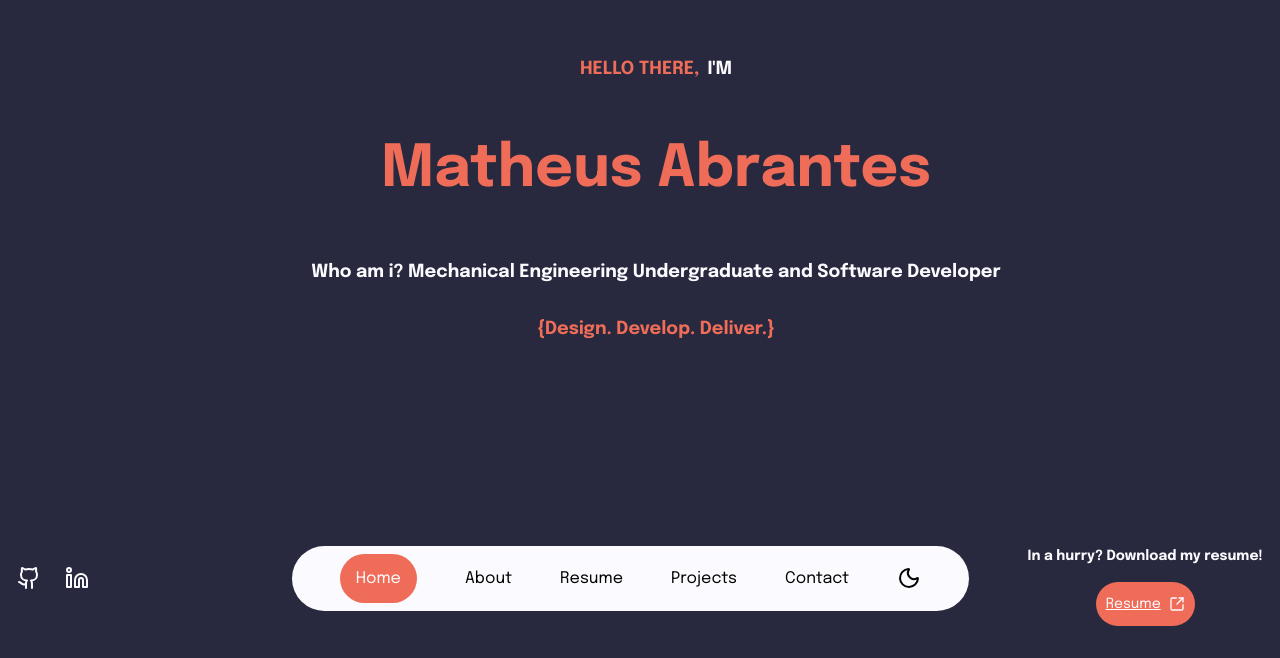
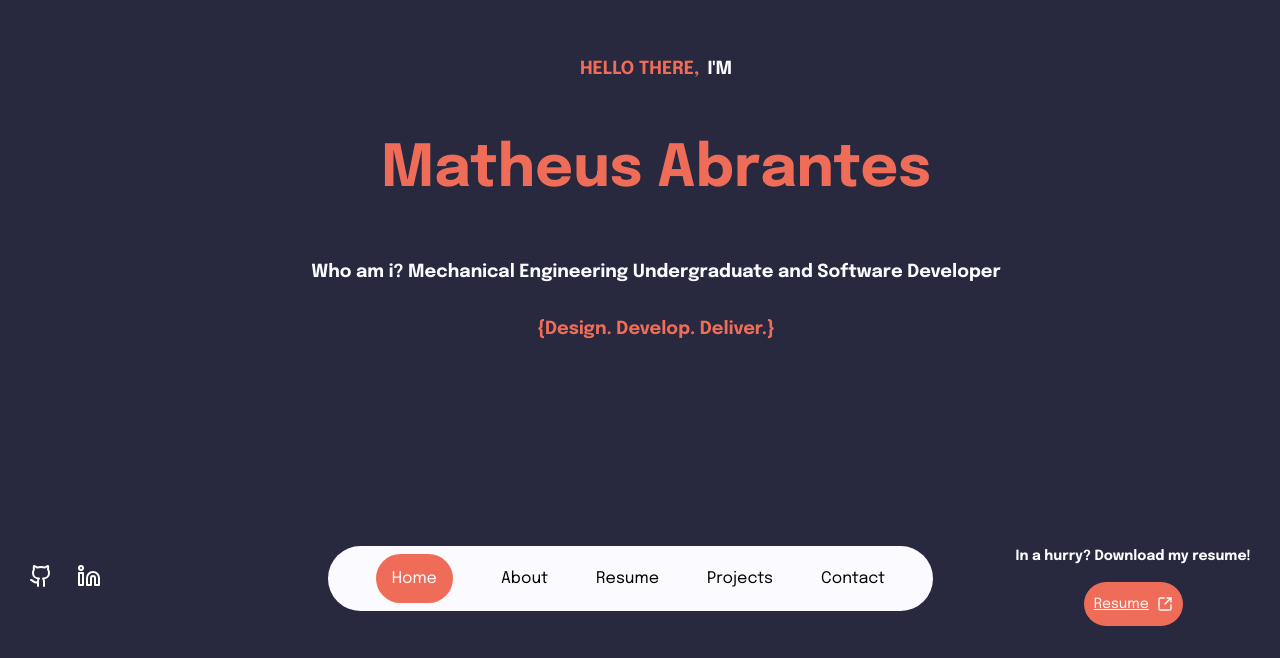
Before and after one commit to mtab-dev/portfolio, a React (Vite) app: page / in a window 1280 px wide. Shown: the part 142-800 px from the top of the page. Built offline with nearby package versions, Linux system fonts and the light colour scheme.

Commit message:
fix: menubar contents

```diff
--- a/src/components/hero-footer/hero-footer.tsx
+++ b/src/components/hero-footer/hero-footer.tsx
@@ -1,16 +1,27 @@
 import { Github, Linkedin, SquareArrowOutUpRight } from "lucide-react";
 import MenuBar from "../menu-bar/menu-bar";
 import "./hero-footer.scss"
+interface HeroFooterProps {
+    selected: string;
+    onSelect: (page: string) => void;
+}
 
-export default function HeroFooter() {
+export default function HeroFooter({
+    selected,
+    onSelect,
+}: HeroFooterProps) {
     return (
         <div className="hero-footer-section">
             <div className="social">
-                <Github href="https://github.com/mtab-dev" target="_blank" style={{ cursor: "pointer" }} />
-                <Linkedin href="https://linkedin.com/in/mtab-dev" target="_blank" style={{ cursor: "pointer" }} />
+                <a href="https://github.com/mtab-dev" target="_blank" style={{color: "white"}} >
+                    <Github style={{ cursor: "pointer" }} />
+                </a>
+                <a href="https://linkedin.com/in/mtabrantes" target="_blank" style={{color: "white"}}>
+                    <Linkedin style={{ cursor: "pointer" }} />
+                </a>
             </div>
             <div className="menu-bar-section">
-                <MenuBar />
+                <MenuBar selected={selected} onSelect={onSelect}  />
             </div>
             <div className="in-a-hurry">
                 <h4 className="in-a-hurry-text">In a hurry? Download my resume!</h4>
--- a/src/components/menu-bar/menu-bar.tsx
+++ b/src/components/menu-bar/menu-bar.tsx
@@ -1,15 +1,19 @@
 import { Moon, Home, User, FileText, Folder, Mail } from "lucide-react";
 import "./menu-bar.scss";
-import { useState } from "react";
+interface MenuBarProps {
+    selected: string;
+    onSelect: (page: string) => void;
+}
 
-export default function MenuBar() {
-    const [selected, setSelected] = useState("Home");
-
+export default function MenuBar({
+    selected,
+    onSelect,
+}: MenuBarProps) {
     return (
         <div className="menu-bar">
             <a
                 className={selected === "Home" ? "selected-option" : ""}
-                onClick={() => setSelected("Home")}
+                onClick={() => onSelect("Home")}
             >
                 <Home className="icon" />
                 <span className="label">Home</span>
@@ -17,7 +21,7 @@ export default function MenuBar() {
 
             <a
                 className={selected === "About" ? "selected-option" : ""}
-                onClick={() => setSelected("About")}
+                onClick={() => onSelect("About")}
             >
                 <User className="icon" />
                 <span className="label">About</span>
@@ -25,7 +29,7 @@ export default function MenuBar() {
 
             <a
                 className={selected === "Resume" ? "selected-option" : ""}
-                onClick={() => setSelected("Resume")}
+                onClick={() => onSelect("Resume")}
             >
                 <FileText className="icon" />
                 <span className="label">Resume</span>
@@ -33,7 +37,7 @@ export default function MenuBar() {
 
             <a
                 className={selected === "Projects" ? "selected-option" : ""}
-                onClick={() => setSelected("Projects")}
+                onClick={() => onSelect("Projects")}
             >
                 <Folder className="icon" />
                 <span className="label">Projects</span>
@@ -41,13 +45,11 @@ export default function MenuBar() {
 
             <a
                 className={selected === "Contact" ? "selected-option" : ""}
-                onClick={() => setSelected("Contact")}
+                onClick={() => onSelect("Contact")}
             >
                 <Mail className="icon" />
                 <span className="label">Contact</span>
             </a>
-
-            <Moon />
         </div>
     );
 }
--- /dev/null
+++ b/src/components/sections/home-section.tsx
@@ -0,0 +1,48 @@
+export default function HomeSection(){
+    return(
+        <div className="from-cad-to-code">
+                <div className="fctc-text-section">
+                    <h1 className="fctc-title">
+                        <span>from </span>
+                        <span className="highlight-text">CAD </span>
+                        <span>to {`{code}`}</span>
+                    </h1>
+                    <h4 className="fctc-secondary-text">
+                        <span>The  </span>
+                        <span className="highlight-text">intersection  </span>
+                        <span>between physical and digital  </span>
+                        <span className="highlight-text">solutions</span>
+                    </h4>
+                    <h4 className="fctc-description">
+                        Being a Mechanical{" "}
+                        <span className="highlight-text">Engineering</span>{" "}
+                        student with a background in web development allows me to design{" "}
+                        <span className="highlight-text">projects</span>{" "}
+                        in many fields.
+                    </h4>
+
+                    <div className="skills">
+                        <h4 className="fctc-secondary-text" >Some of my skills are: </h4>
+
+                        <div className="skills-grid">
+                            <img src="/skills/pngwing.com (1).png" alt="SolidWorks" />
+                            <img src="/skills/logo-fusion.png" alt="Fusion 360" />
+                            <img src="/skills/logo-excel.png" alt="Excel" />
+                            <img src="/skills/logo-matlab.png" alt="MatLab" />
+                            <img src="/skills/logo-py.png" alt="Python" />
+                            <img src="/skills/logo-sql.png" alt="SQL" />
+                        </div>
+                    </div>
+
+                </div>
+                <div className="fctc-visual">
+                    <h1 className="fctc-title-mobile">
+                        <span>from </span>
+                        <span className="highlight-text">CAD </span>
+                        <span>to {`{code}`}</span>
+                    </h1>
+                    <img src="/assets/cad-code-image.png" className="fctc-image" />
+                </div>
+            </div>
+    )
+}
--- a/src/pages/home.tsx
+++ b/src/pages/home.tsx
@@ -1,9 +1,13 @@
 import "./home.scss"
 import HeroFooter from "../components/hero-footer/hero-footer"
 import { Github, Linkedin } from "lucide-react"
+import HomeSection from "../components/sections/home-section"
+import { useState } from "react"
 
 
 export default function Home() {
+
+    const [selectedContent, setSelectedContent] = useState("Home")
 
     return (
         <div className="home-page">
@@ -22,52 +26,14 @@ export default function Home() {
                     </div>
                 </div>
                 <div className="hero-footer">
-                    <HeroFooter />
+                    <HeroFooter selected={selectedContent} onSelect={setSelectedContent} />
                 </div>
             </div>
-            <div className="from-cad-to-code">
-                <div className="fctc-text-section">
-                    <h1 className="fctc-title">
-                        <span>from </span>
-                        <span className="highlight-text">CAD </span>
-                        <span>to {`{code}`}</span>
-                    </h1>
-                    <h4 className="fctc-secondary-text">
-                        <span>The  </span>
-                        <span className="highlight-text">intersection  </span>
-                        <span>between physical and digital  </span>
-                        <span className="highlight-text">solutions</span>
-                    </h4>
-                    <h4 className="fctc-description">
-                        Being a Mechanical{" "}
-                        <span className="highlight-text">Engineering</span>{" "}
-                        student with a background in web development allows me to design{" "}
-                        <span className="highlight-text">projects</span>{" "}
-                        in many fields.
-                    </h4>
-
-                    <div className="skills">
-                        <h4 className="fctc-secondary-text" >Some of my skills are: </h4>
-
-                        <div className="skills-grid">
-                            <img src="/skills/pngwing.com (1).png" alt="SolidWorks" />
-                            <img src="/skills/logo-fusion.png" alt="Fusion 360" />
-                            <img src="/skills/logo-excel.png" alt="Excel" />
-                            <img src="/skills/logo-matlab.png" alt="MatLab" />
-                            <img src="/skills/logo-py.png" alt="Python" />
-                        </div>
-                    </div>
-
-                </div>
-                <div className="fctc-visual">
-                    <h1 className="fctc-title-mobile">
-                        <span>from </span>
-                        <span className="highlight-text">CAD </span>
-                        <span>to {`{code}`}</span>
-                    </h1>
-                    <img src="/assets/cad-code-image.png" className="fctc-image" />
-                </div>
-            </div>
+            {selectedContent == "Home" && <HomeSection />}
+            {selectedContent === "About" && <div> </div>}
+            {selectedContent === "Resume" && <div/>}
+            {selectedContent === "Projects" && <div/>}
+            {selectedContent === "Contact" && <div />}
         </div>
     )
 }
```
